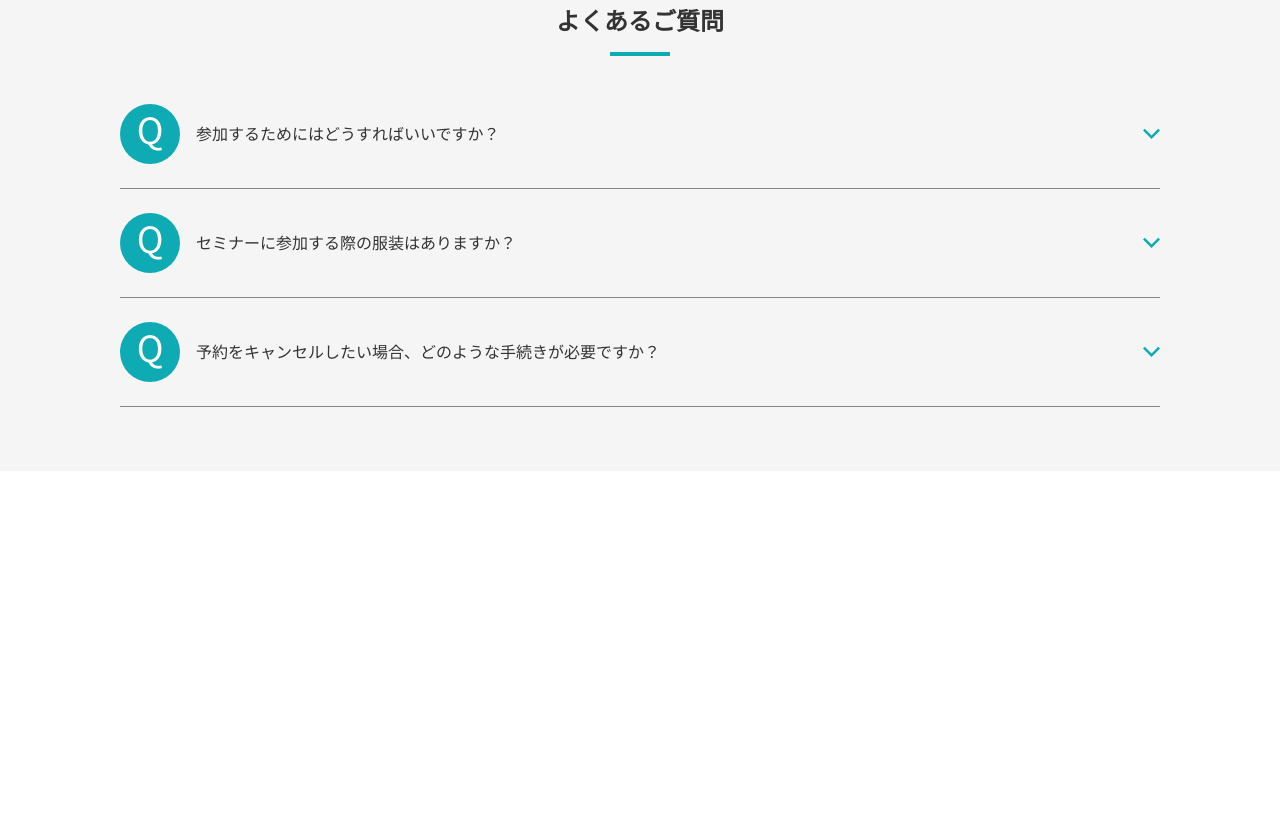
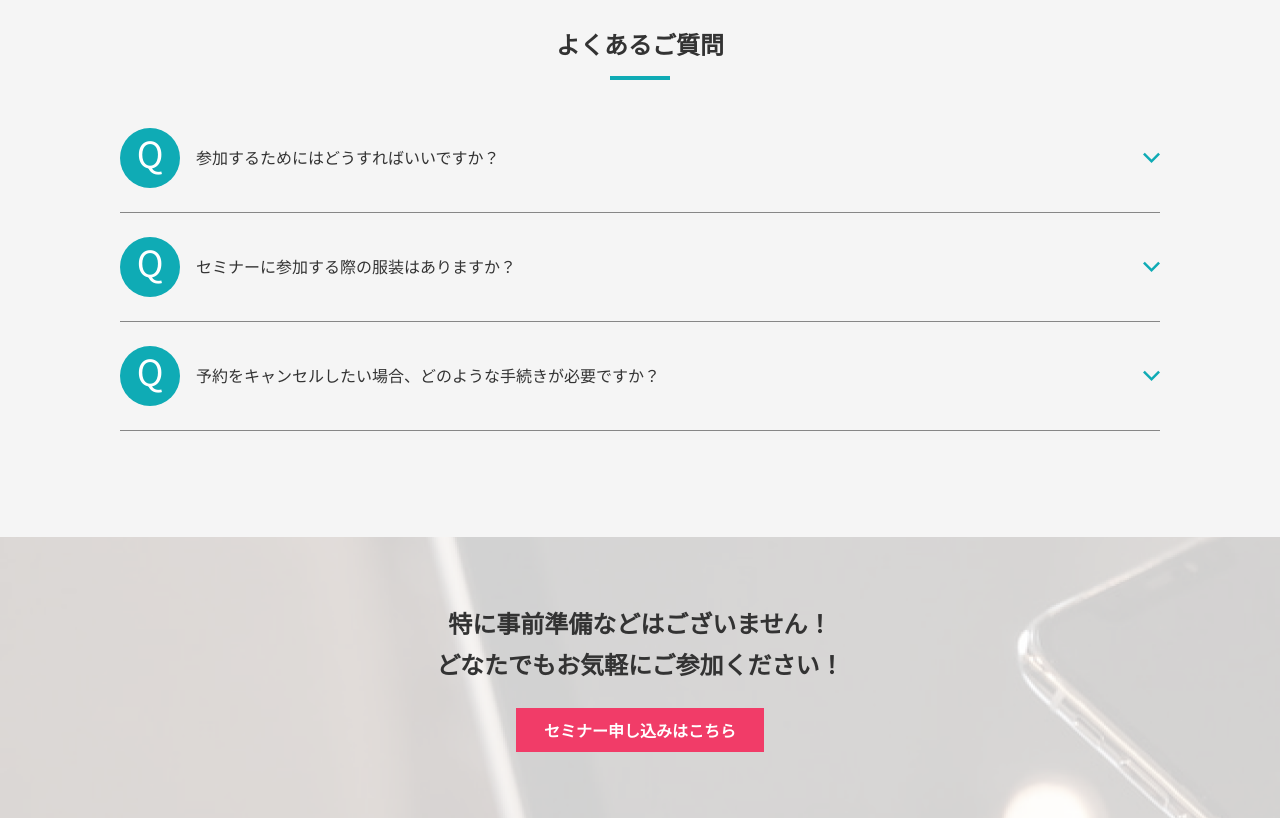
Before and after one commit to kido-portfolio/lp-design-campus, a plain HTML site: page index.html in a window 1280 px wide. Shown: the part 4224-5042 px from the top of the page. Before the commit the page ends 4695 px from the top, so only its background shows below. Drawn offline with Linux system fonts and the light colour scheme.

Commit message:
Feature: CTA section add.

```diff
--- a/assets/css/style.css
+++ b/assets/css/style.css
@@ -969,6 +969,10 @@
 .l-faq {
   padding-block: 4rem;
   background-color: var(--bg-color-faq);
+
+  @media screen and (min-width: 768px) {
+    padding-block: 5.5rem 6.625rem;
+  }
 }
 
 .l-faq__list {
--- a/index.html
+++ b/index.html
@@ -324,6 +324,19 @@
       </div><!-- /.l-container -->
 
     </section>
+
+    <!-- ===== CTA ===== -->
+    <section class="c-cta">
+      <div class="l-container">
+        <p class="c-cta__desc">
+          特に事前準備などはございません！<br>
+          どなたでもお気軽にご参加ください！
+        </p>
+        <a href="./contact/" class="c-cta-button">
+          <span class="c-cta-button__label">セミナー申し込みはこちら</span>
+        </a>
+      </div><!-- /.l-container -->
+    </section>
   </main>
 </body>
 </html>
```
